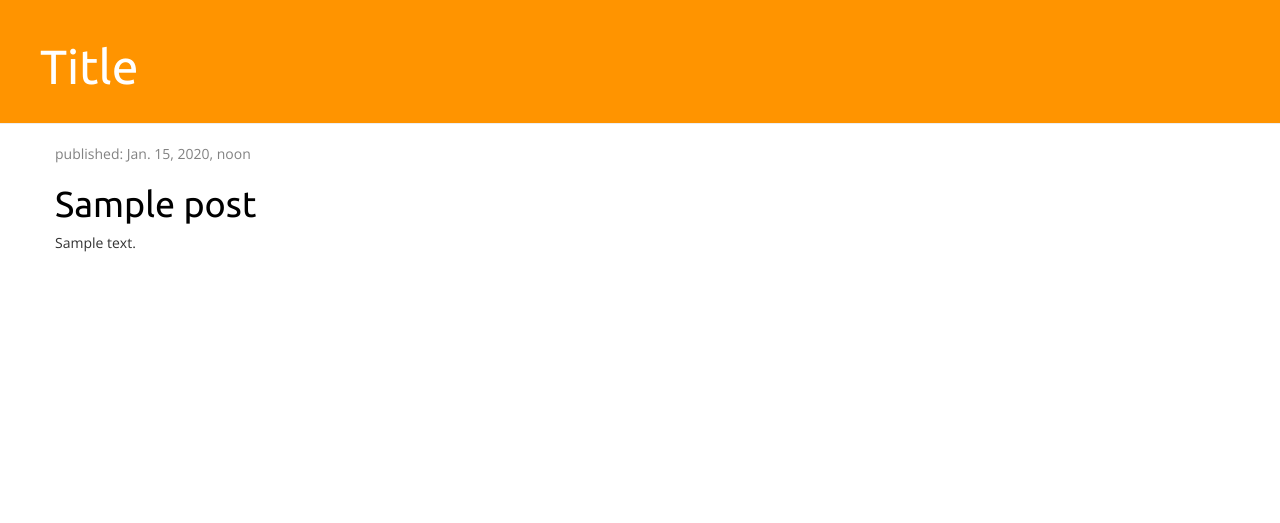
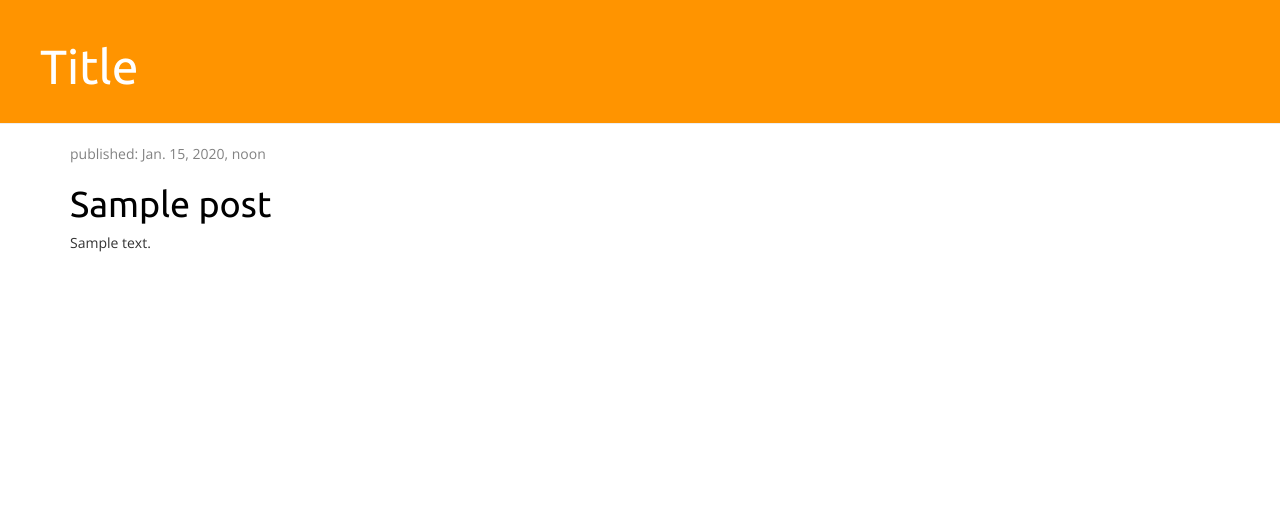
Before and after one commit to germanas/blogproject, a Django app: template blogapp/templates/blogapp/post_list.html in a window 1280 px wide. Shown: the top 523 px of the page. Run offline with Django 3.2, Linux system fonts and the light colour scheme; the template is opened without the code that fills it: values that come from a table or form of the project are taken from there, others are empty; tables that the repository leaves empty hold one stand-in row (values such as "Sample post"); parts of the project's set-up code (start-up, migrations or seed data) failed here and were passed over; some libraries are stand-ins or nearby versions.

Commit message:
updated css

```diff
--- a/blogapp/static/css/style.css
+++ b/blogapp/static/css/style.css
@@ -11,7 +11,7 @@
 }
 
 .content {
-    margin-left: 40px;
+
 }
 
 h1, h2, h3, h4 {
--- a/blogapp/templates/blogapp/post_list.html
+++ b/blogapp/templates/blogapp/post_list.html
@@ -18,14 +18,14 @@
         <div>
             <div class="content container">
     <div class="row">
-        <div class="col-md-8">
+        <div class="col-md-12">
             {% for post in posts %}
                 <div class="post">
                     <div class="date">
                         <p>published: {{ post.published_date }}</p>
                     </div>
                     <h1><a href="">{{ post.title }}</a></h1>
-                    <p>{{ post.text|linebreaksbr }}</p>
+                    <p>{{ post.text|linebreaksbr|truncatechars:255 }}</p>
                 </div>
             {% endfor %}
         </div>
```
